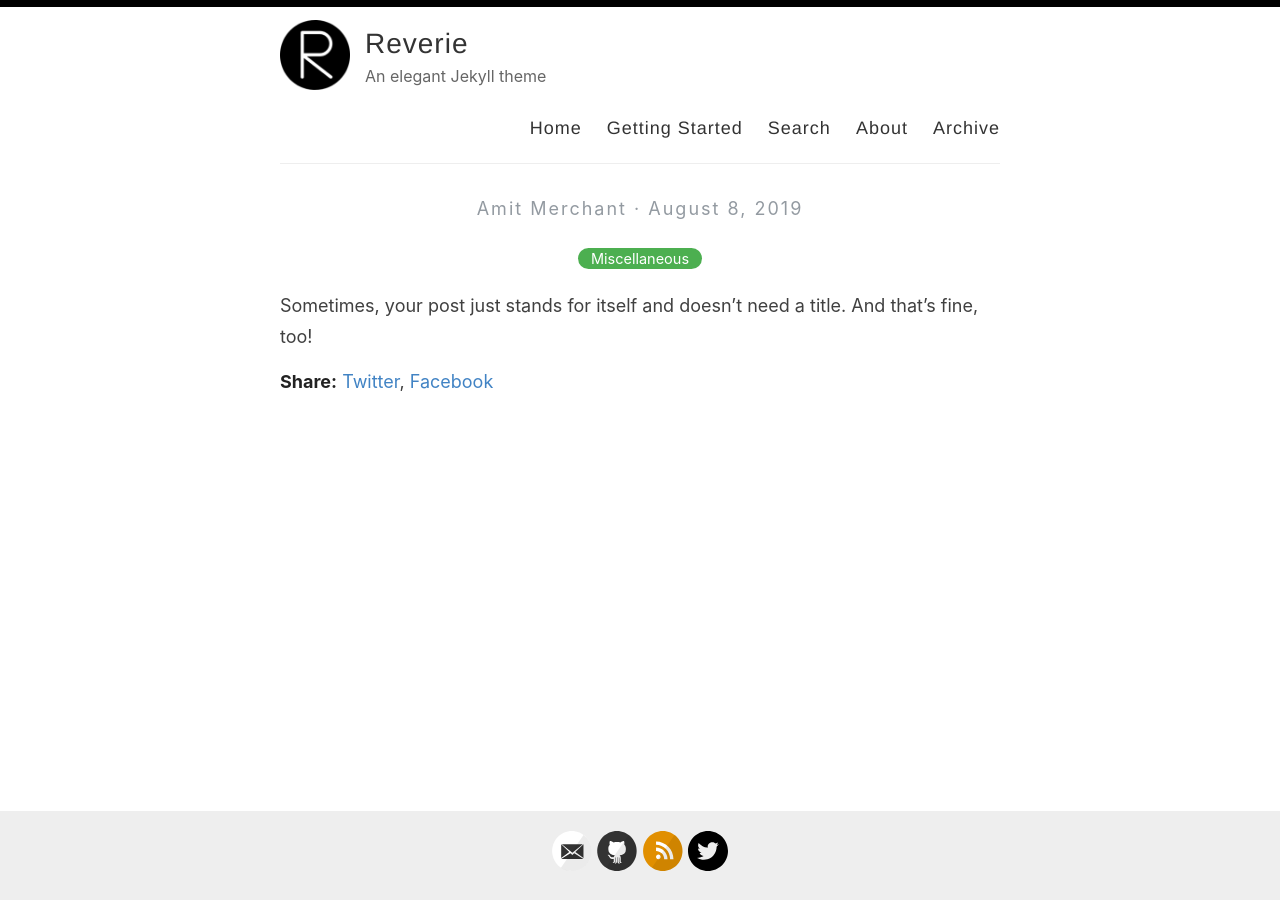
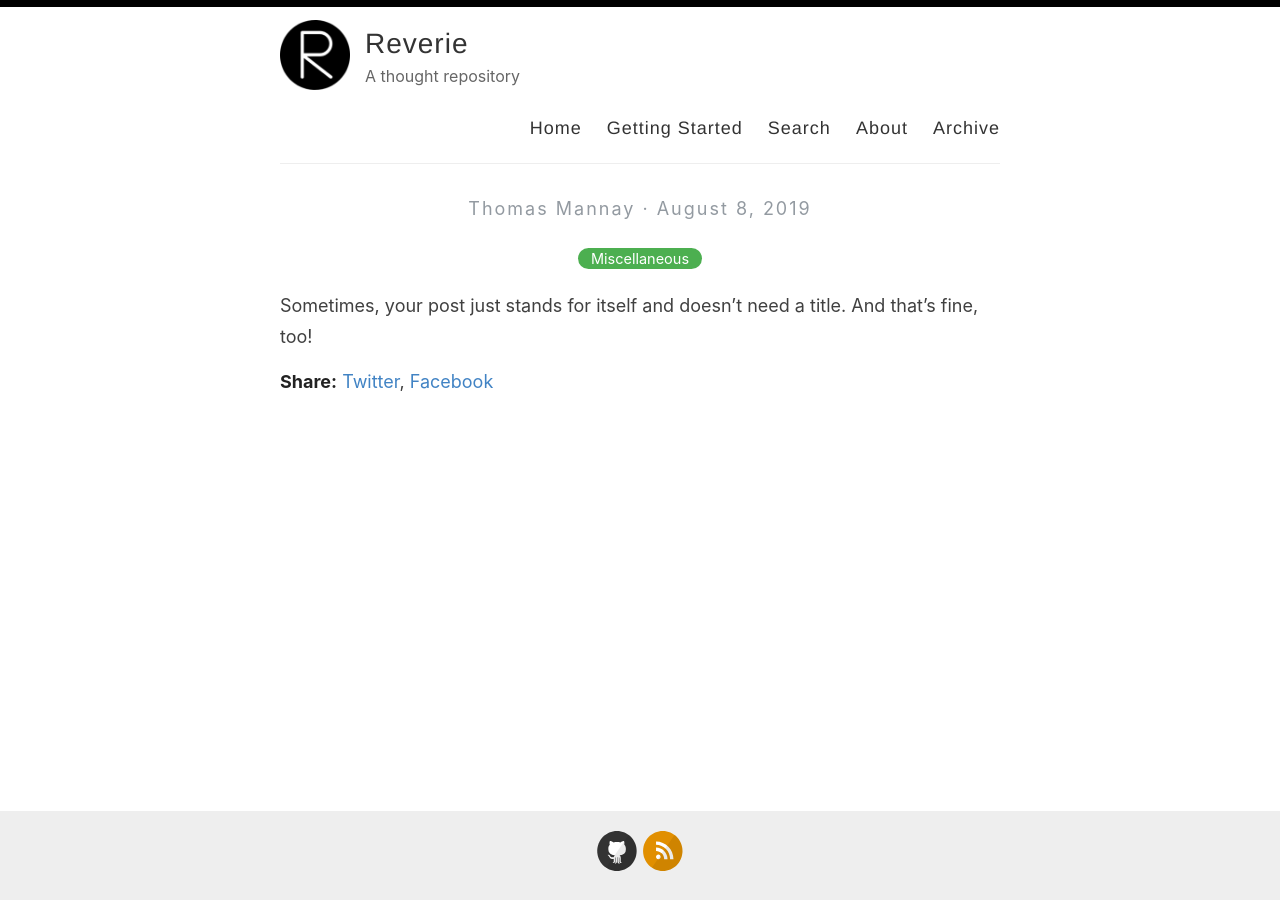
Before and after one commit to sys-fs/sys-fs.github.io, a Jekyll site: the page built from _posts/2019-08-08-no-title-posts.md, in a window 1280 px wide. Built offline with Jekyll 4.4.1, drawn with Linux system fonts in a browser that asks for light colours; some of the changed lines change nothing that is shown.

Commit message:
Update _config.yml

```diff
--- a/_config.yml
+++ b/_config.yml
@@ -6,10 +6,10 @@
 name: Reverie
 
 # Name of the author
-author: Amit Merchant
+author: Thomas Mannay
 
 # Short bio or description (displayed in the header)
-description: An elegant Jekyll theme
+description: A thought repository
 
 # URL of your avatar or profile pic (you could use your GitHub profile pic)
 avatar: /images/reverie.png
@@ -21,15 +21,15 @@ avatar: /images/reverie.png
 # Includes an icon in the footer for each username you enter
 footer-links:
   dribbble:
-  email: amit.d.merchant@gmail.com
+  email:
   facebook:
   flickr:
-  github: amitmerchant1990/reverie
+  github: sys-fs
   instagram:
   linkedin:
   pinterest:
   rss: rss
-  twitter: amit_merchant
+  twitter:
   stackoverflow:
   youtube: # channel/<your_long_string> or user/<user-name>
   googleplus: # anything in your profile username that comes after plus.google.com/
@@ -41,21 +41,21 @@ footer-links:
 disqus:
 
 # Enter your Google Analytics web tracking code (e.g. UA-2110908-2) to activate tracking
-google_analytics: UA-43339302-11
+google_analytics:
 
 # For newer "GA4" analytics, use the following instead of the "UA" entry above
 #google_analytics_ga4: G-GABC1DEFG
 
 # Your website URL (e.g. http://amitmerchant1990.github.io or http://www.amitmerchant.com)
 # Used for Sitemap.xml and your RSS feed
-url: http://www.amitmerchant.com/reverie
-enforce_ssl: https://www.amitmerchant.com/reverie
+url: http://sys-fs.github.io
+enforce_ssl: https://sys-fs.github.io
 
 # If you're hosting your site at a Project repository on GitHub pages
 # (http://yourusername.github.io/repository-name)
 # and NOT your User repository (http://yourusername.github.io)
 # then add in the baseurl here, like this: "/repository-name"
-baseurl: "/reverie"
+baseurl: "/"
 
 #
 # !! You don't need to change any of the configuration flags below !!
```
